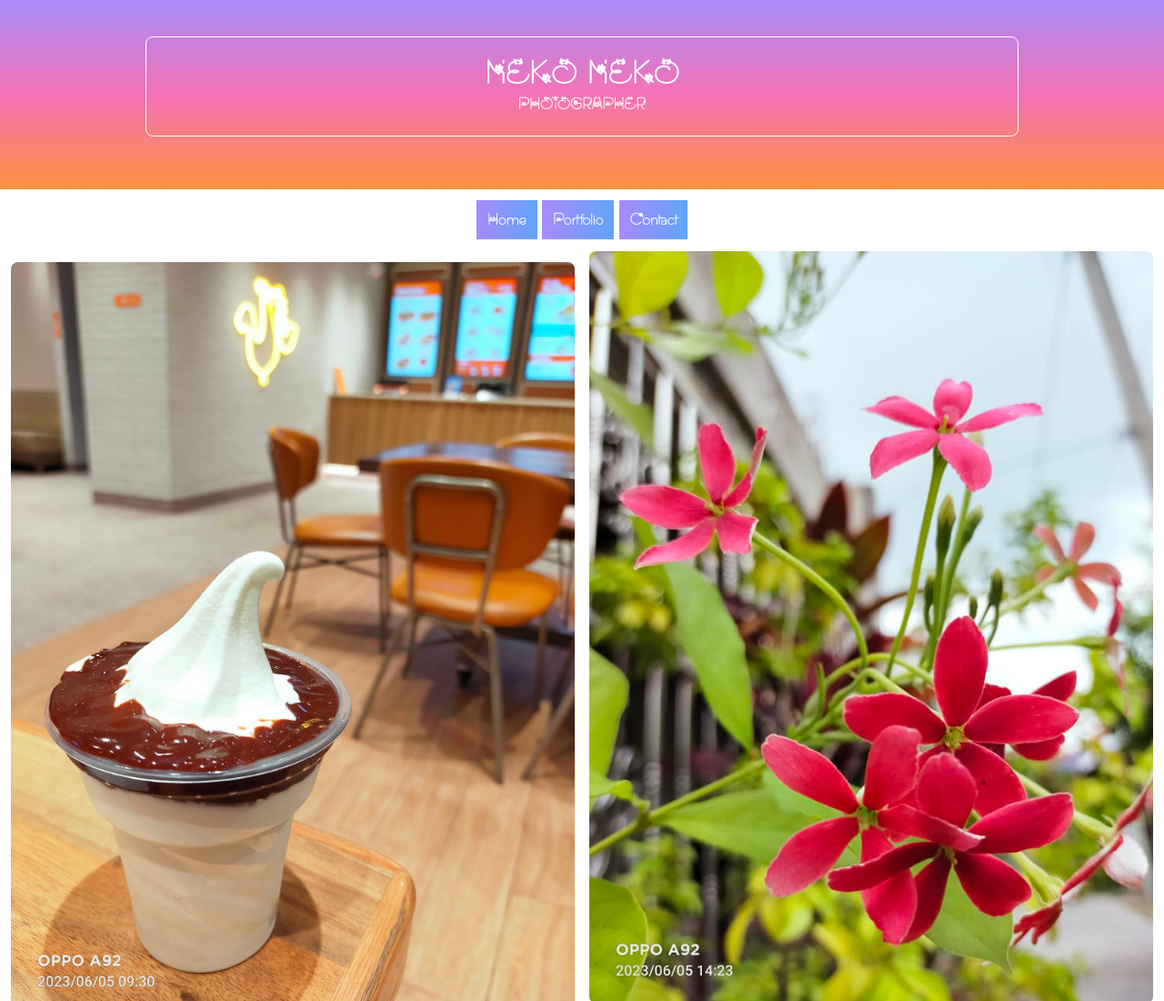
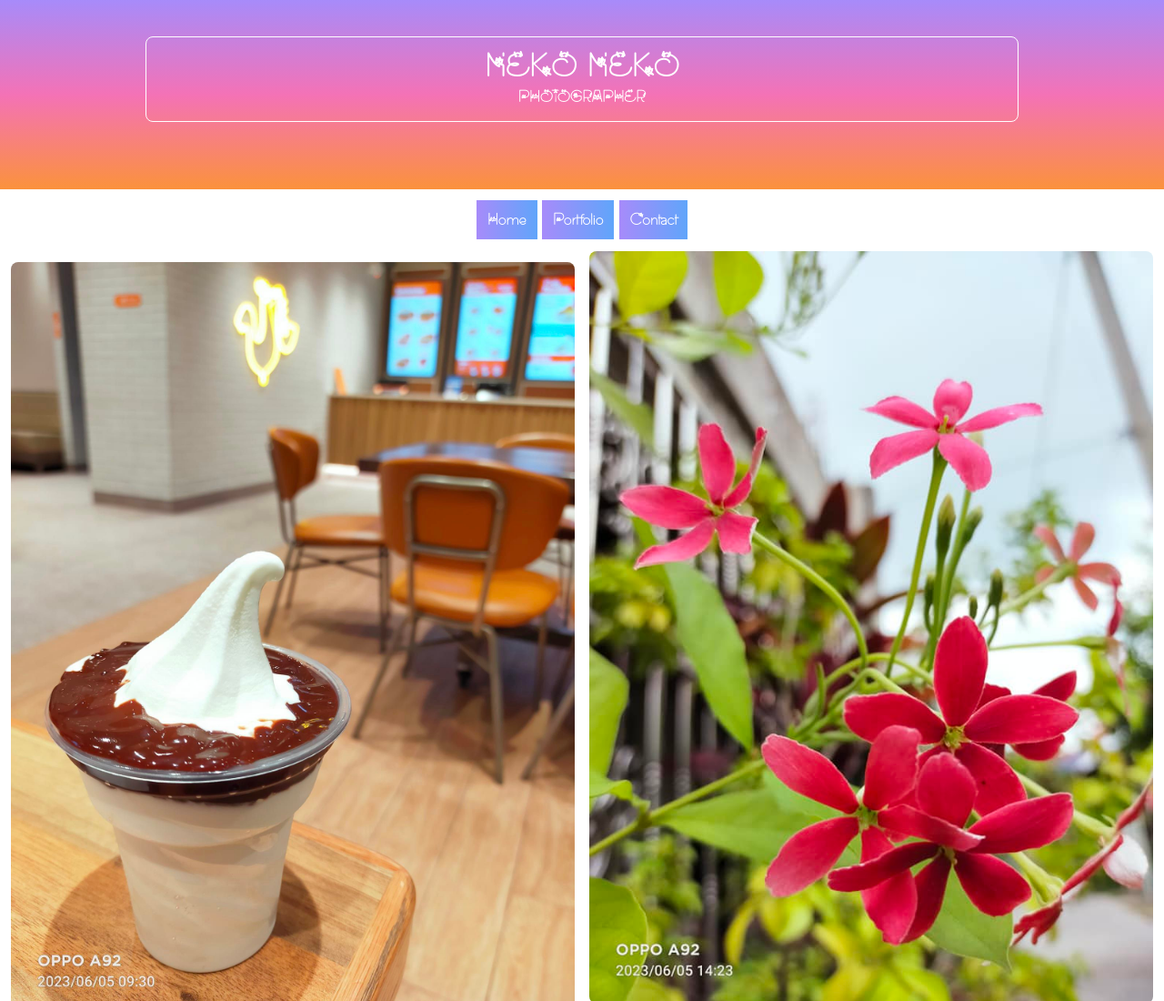
Before and after one commit to markneilcordero/neko-neko-portfolio, a website: page index.html in a window 1280 px wide. Shown: the top 1100 px of the page at 91% size. Drawn offline with Linux system fonts and the light colour scheme.

```diff
--- a/index.html
+++ b/index.html
@@ -29,7 +29,7 @@
 
 <div class="container mx-auto">
     <div class="relative h-52 bg-gradient-to-b from-violet-400 via-pink-400 to-orange-400 w-full">
-        <div class="absolute border border-white rounded-lg p-5 text-white text-center w-3/4 m-auto left-0 right-0 top-10">
+        <div class="absolute border border-white rounded-lg p-3 text-white text-center w-3/4 m-auto left-0 right-0 top-10">
             <h1 class="text-4xl">NEKO NEKO</h1>
             <p class="text-lg">PHOTOGRAPHER</p>
         </div>
```
